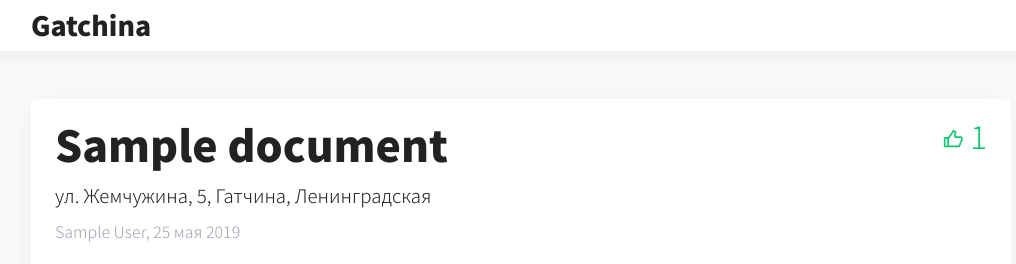
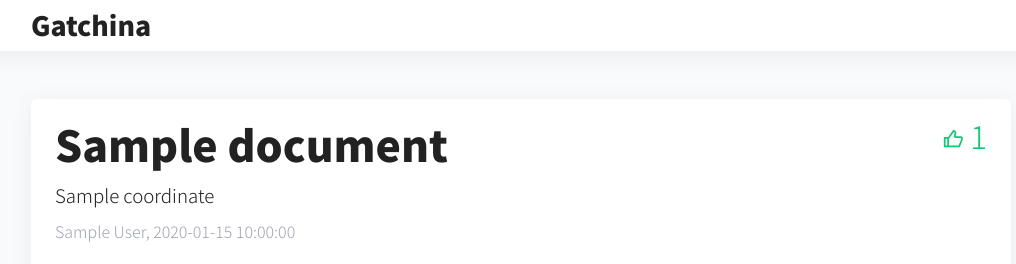
Before and after one commit to saydamir/HackGatchina2019back, a Flask app: template templates/issue.html in a window 1280 px wide. Shown: the top 264 px of the page, without its empty margins (119-1135 px from the left). Run offline with Flask 2, Linux system fonts and the light colour scheme; the template is opened without the code that fills it: most values are stand-ins (such as "Sample title", 1, 10 or a date in 2020); some libraries are stand-ins or nearby versions.

Commit message:
Add date and coordinate to templates

```diff
--- a/templates/issue.html
+++ b/templates/issue.html
@@ -57,7 +57,7 @@
                   <div class="col-xs-12">
                     <div class="page__geo">
                       <span class="ymaps-geolink">
-                          ул. Жемчужина, 5, Гатчина, Ленинградская
+                          {{ document.coordinate|join(',')}}
                         </span>
                     </div>
                   </div>
@@ -66,7 +66,7 @@
                       <!-- сюда автора -->
                       <span class="page__author">{{document.author}}</span>,
                       <!-- сюда дату -->
-                      <span class="page__date">25 мая 2019</span>
+                      <span class="page__date">{{document.create_date}}</span>
                     </div>
                   </div>
                 </div>
--- a/templates/issues.html
+++ b/templates/issues.html
@@ -53,7 +53,7 @@
                   <div class="col-xs-12">
                     <div class="card__geo">
                       <span class="ymaps-geolink">
-                        ул. Жемчужина, 5, Гатчина, Ленинградская
+                        {{ document.coordinate|join(',')}}
                         <!-- сюда адрес -->
                       </span>
                     </div>
@@ -68,7 +68,7 @@
                 <!-- сюда автора -->
                 <span class="card__author">{{document.author}}</span>,
                 <!-- сюда дату -->
-                <span class="card__date">25 мая 2019
+                <span class="card__date">{{document.create_date}}
                   <!-- сюда дата --></span>
               </div>
             </div>
```
